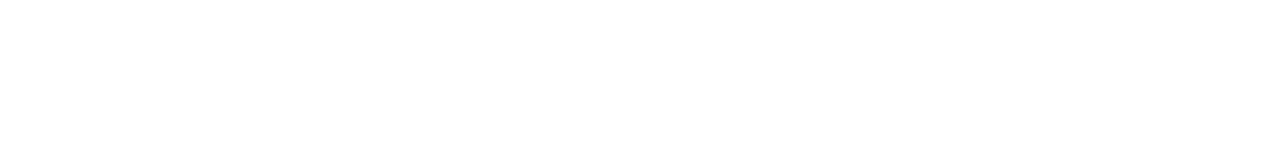
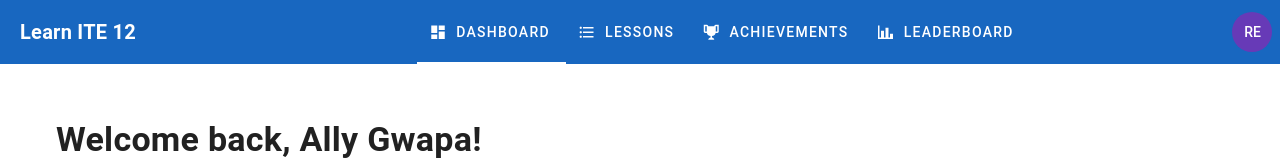
Before and after one commit to RalphEspanola/gamified-c-lessons, a Vue app: page / in a window 1280 px wide. Before the commit this address had no page. Shown: the top 160 px of the page. Built offline with nearby package versions, Linux system fonts and the light colour scheme.

Commit message:
fixed the route for the default home

```diff
--- a/src/router/index.js
+++ b/src/router/index.js
@@ -1,8 +1,15 @@
 import { createRouter, createWebHistory } from 'vue-router'
+import DashboardView from '@/views/DashboardView.vue'
 
 const router = createRouter({
   history: createWebHistory(import.meta.env.BASE_URL),
-  routes: [],
+  routes: [
+    {
+      path: '/',
+      name: 'dashboard',
+      component: DashboardView,
+    },
+  ],
 })
 
 export default router
```
